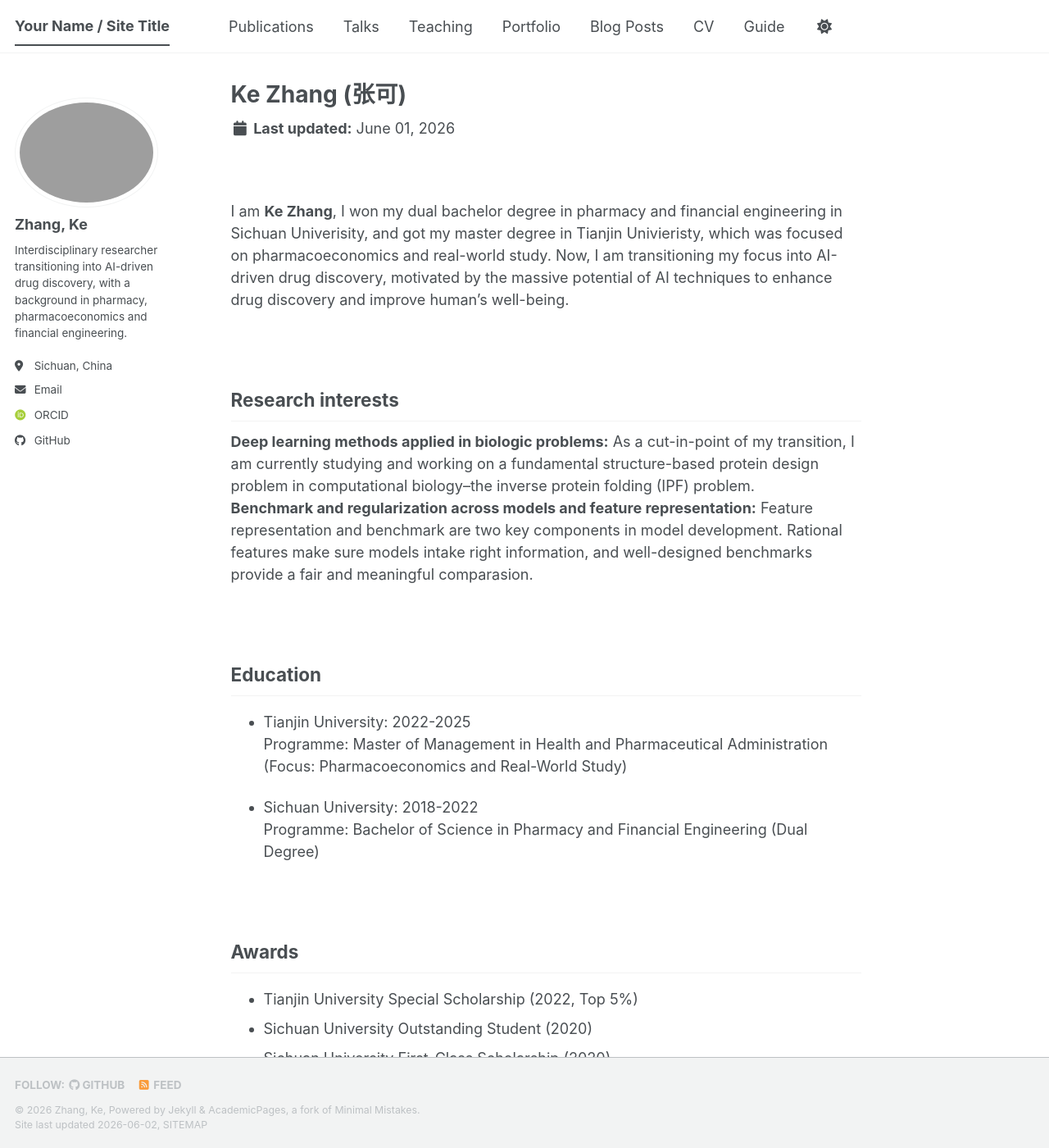
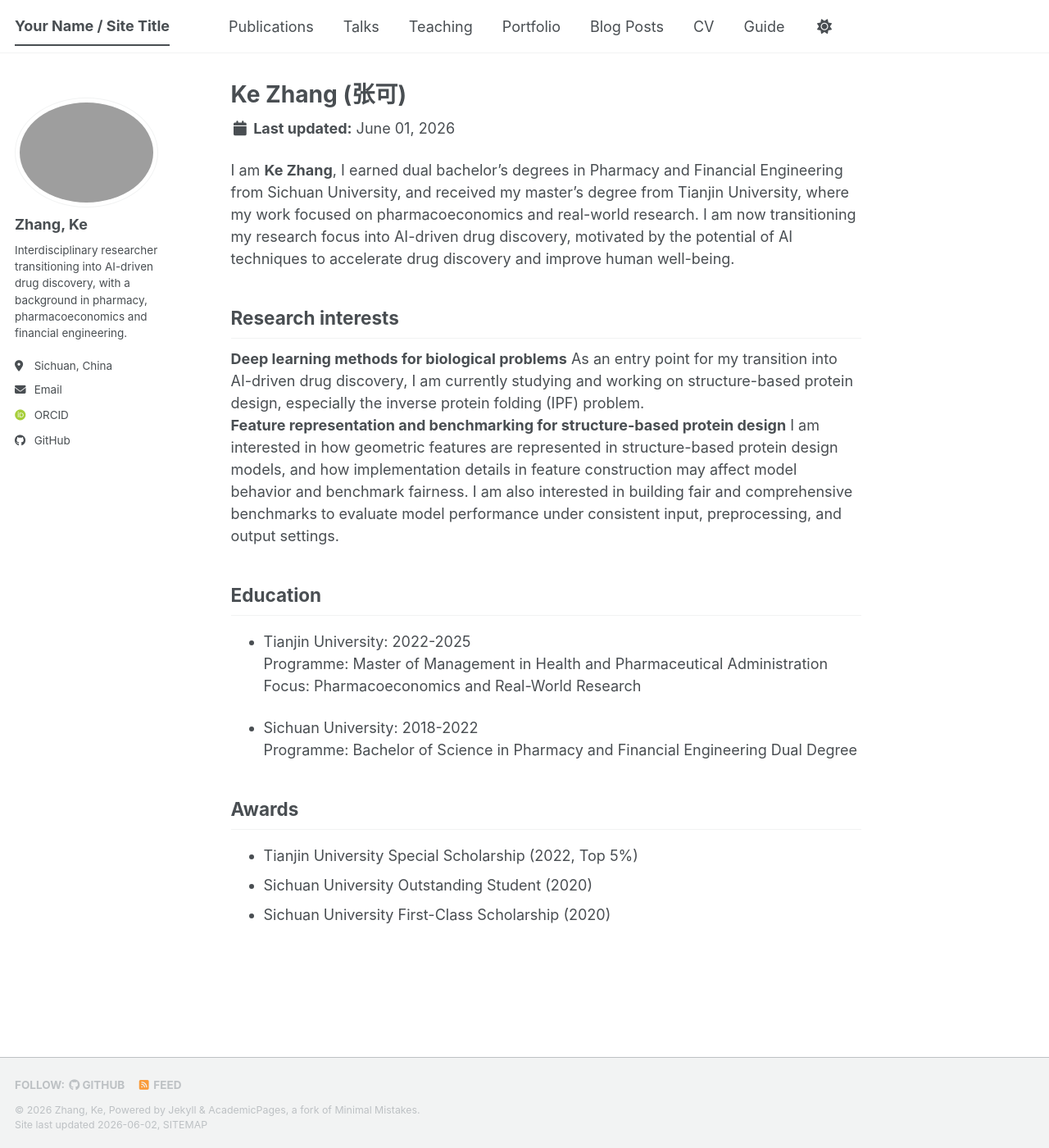
Before and after one commit to Zhangke123jimu/Zhangke123jimu.github.io, a Jekyll site: the page built from _pages/about.md, in a window 1280 px wide and 1400 px high. Shown: the whole window at 82% size. Built offline with Jekyll 4.4.1, drawn with Linux system fonts in a browser that asks for light colours; some web fonts are replaced; a script bundle is joined from its source files by our own code; library files that are not in the unit come from our copies.

Commit message:
Update about.md

```diff
--- a/_pages/about.md
+++ b/_pages/about.md
@@ -12,28 +12,22 @@ redirect_from:
   <strong>Last updated:</strong> June 01, 2026
 </p>
 
-<br>
-
-I am **Ke Zhang**, I won my dual bachelor degree in pharmacy and financial engineering in Sichuan Univerisity, and got my master degree in Tianjin Univieristy, which was focused on pharmacoeconomics and real-world study. Now, I am transitioning my focus into AI-driven drug discovery, motivated by the massive potential of AI techniques to enhance drug discovery and improve human's well-being.
-
-<br>
+I am **Ke Zhang**, I earned dual bachelor's degrees in Pharmacy and Financial Engineering from Sichuan University, and received my master's degree from Tianjin University, where my work focused on pharmacoeconomics and real-world research. I am now transitioning my research focus into AI-driven drug discovery, motivated by the potential of AI techniques to accelerate drug discovery and improve human well-being.
 
 Research interests
 ------
-**Deep learning methods applied in biologic problems:** As a cut-in-point of my transition, I am currently studying and working on a fundamental structure-based protein design problem in computational biology--the inverse protein folding (IPF) problem. <br>
-**Benchmark and regularization across models and feature representation:** Feature representation and benchmark are two key components in model development. Rational features make sure models intake right information, and well-designed benchmarks provide a fair and meaningful comparasion.
-
-<br>
+**Deep learning methods for biological problems** As an entry point for my transition into AI-driven drug discovery, I am currently studying and working on structure-based protein design, especially the inverse protein folding (IPF) problem. \
+**Feature representation and benchmarking for structure-based protein design** I am interested in how geometric features are represented in structure-based protein design models, and how implementation details in feature construction may affect model behavior and benchmark fairness. I am also interested in building fair and comprehensive benchmarks to evaluate model performance under consistent input, preprocessing, and output settings.
 
 Education
 ------
 - Tianjin University:	2022-2025 \
-Programme: Master of Management in Health and Pharmaceutical Administration (Focus: Pharmacoeconomics and Real-World Study)
+Programme: Master of Management in Health and Pharmaceutical Administration
+Focus: Pharmacoeconomics and Real-World Research
 
 - Sichuan University:	2018-2022 \
-Programme: Bachelor of Science in Pharmacy and Financial Engineering (Dual Degree)
-
-<br>
+Programme: Bachelor of Science in Pharmacy and Financial Engineering
+Dual Degree
 
 Awards
 ------
```
